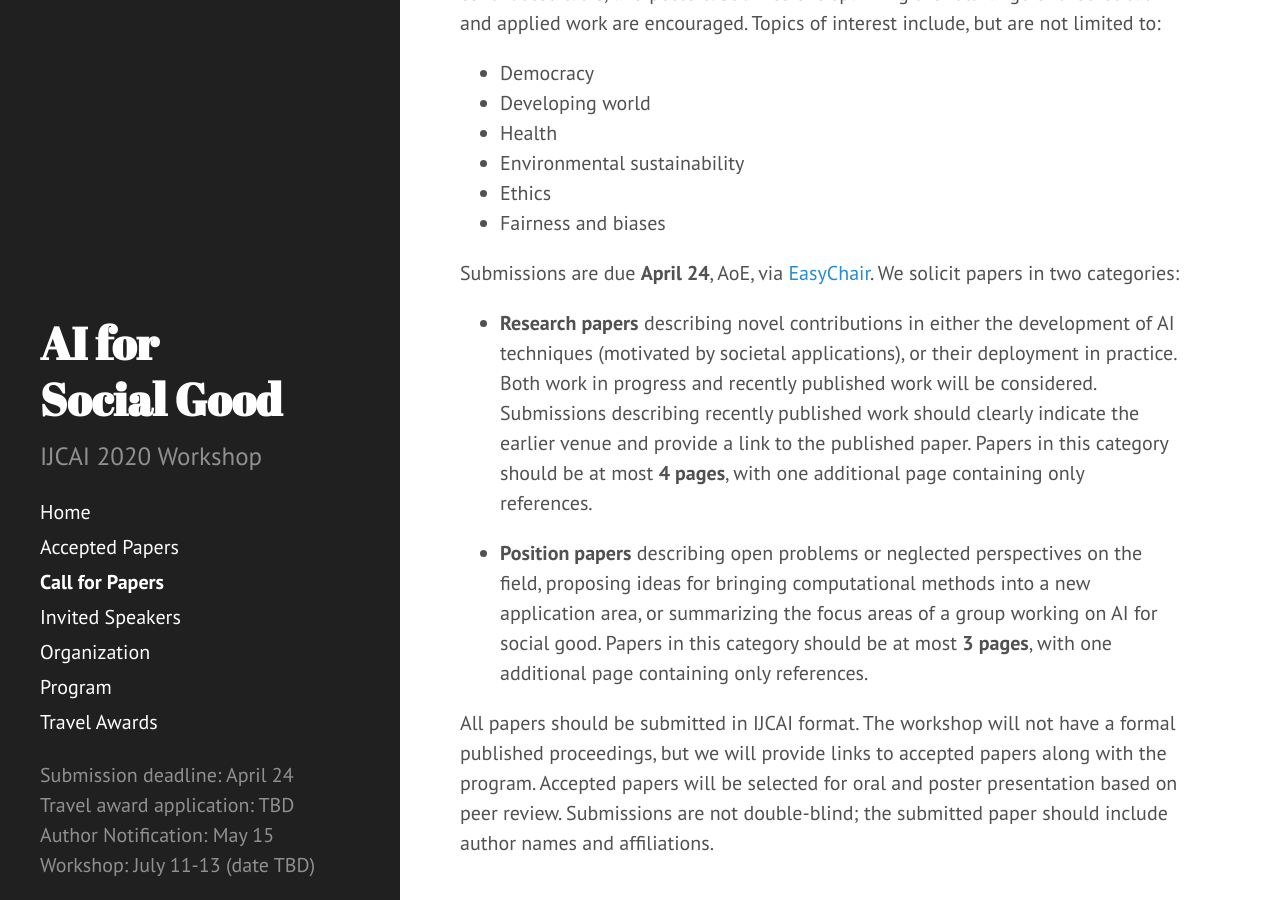
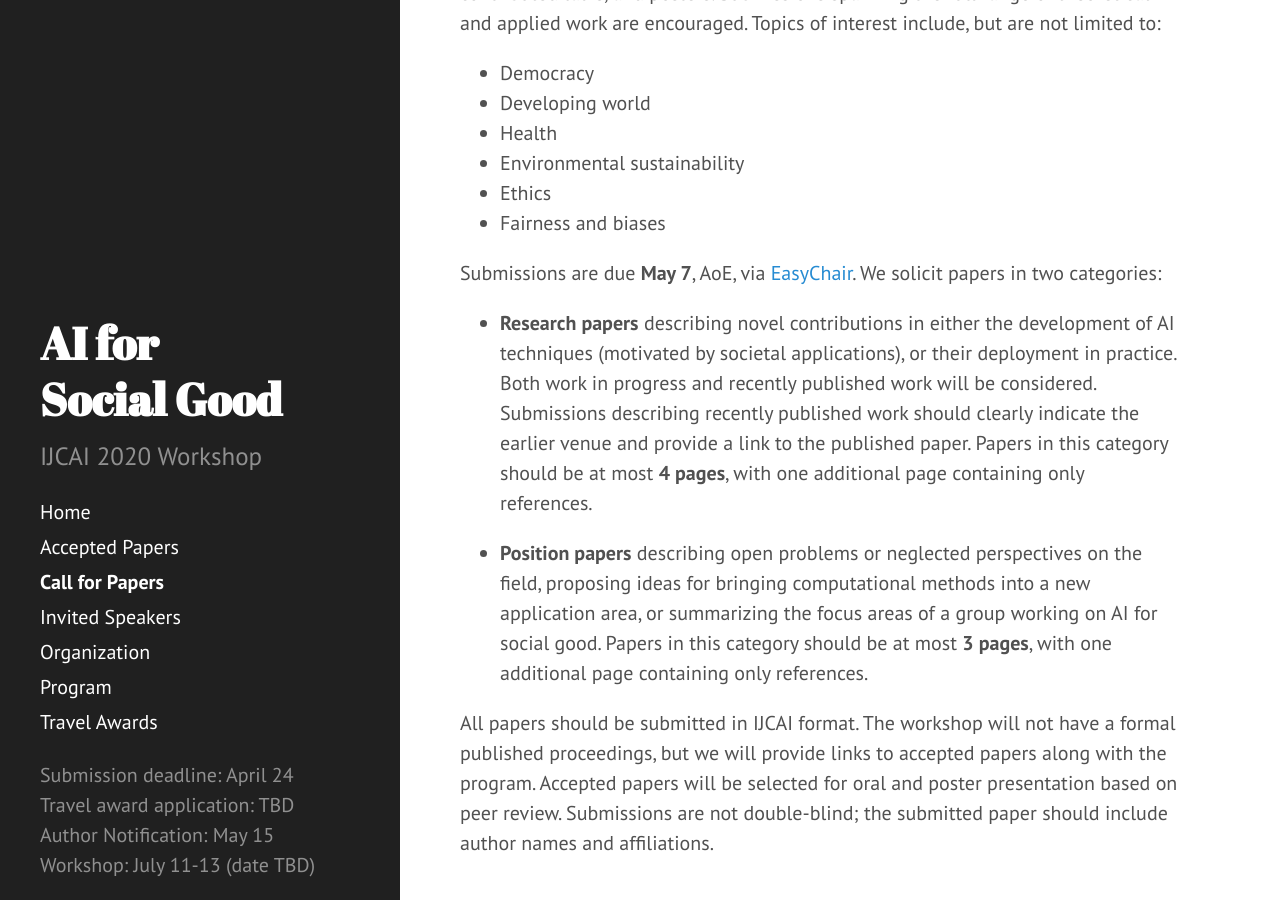
Before and after one commit to slremy/aiforpublichealth.github.io, a Jekyll site: the page built from cfp.md, in a window 1280 px wide and 900 px high, scrolled down 402 px. Built offline with Jekyll 4.4.1, drawn with Linux system fonts in a browser that asks for light colours.

Commit message:
Update cfp.md

```diff
--- a/cfp.md
+++ b/cfp.md
@@ -12,7 +12,7 @@ This workshop will explore how artificial intelligence can contribute to solving
 * Ethics
 * Fairness and biases
 
-Submissions are due <b> April 24</b>, AoE, via [EasyChair](https://easychair.org/my/conference?conf=ai4sg1#). We solicit papers in two categories:
+Submissions are due <b> May 7</b>, AoE, via [EasyChair](https://easychair.org/my/conference?conf=ai4sg1#). We solicit papers in two categories:
 
 * <b>Research papers</b> describing novel contributions in either the development of AI techniques (motivated by societal applications), or their deployment in practice. Both work in progress and recently published work will be considered. Submissions describing recently published work should clearly indicate the earlier venue and provide a link to the published paper. Papers in this category should be at most <b>4 pages</b>, with one additional page containing only references.
 
```
